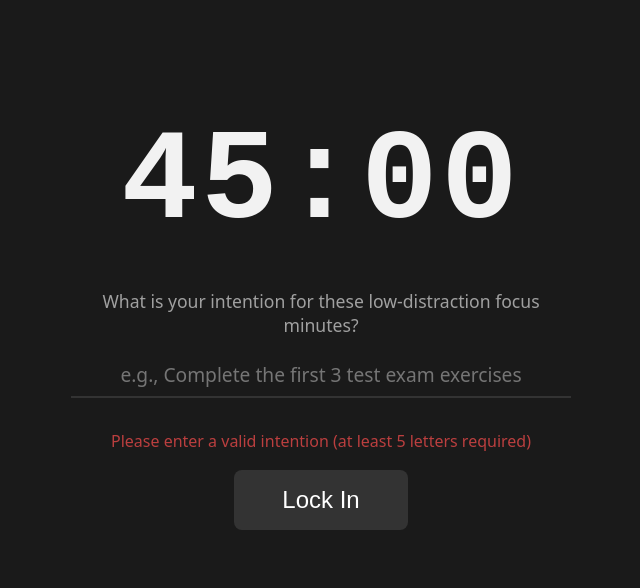
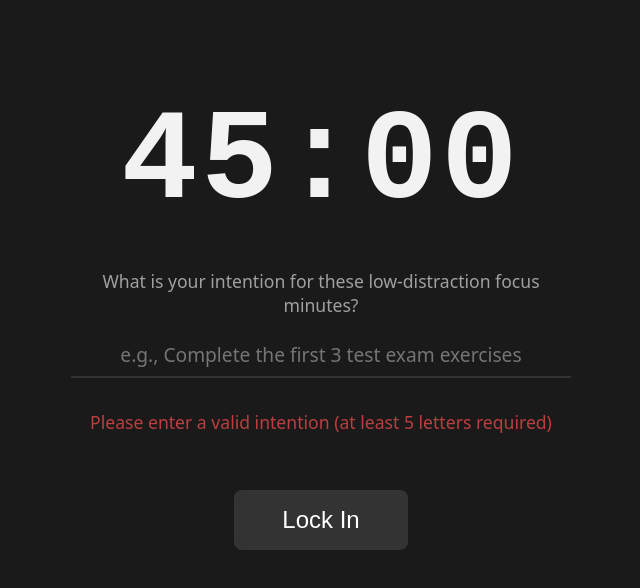
Before and after one commit to stevenlomon/lock-in-intention-timer, a React (Vite) app: page / in a window 1280 px wide. Both pictures are taken after a click on the button "Lock In". Shown: the top 588 px of the page, without its empty margins (319-959 px from the left). Built offline with nearby package versions, Linux system fonts and the light colour scheme.

Commit message:
ux: now we have *actual* pre-allocated space between the intention text input and the control buttons so that they aren't "pushed down" which is very ugly

```diff
--- a/src/App.jsx
+++ b/src/App.jsx
@@ -96,13 +96,14 @@ function App() {
       </div>
 
       <div className='controls-container'>
-        {errorMessage && <span className='intention-promp error-display'>{errorMessage}</span>}
+        {/* We always render these to hold the physical space, conditionally toggling our .invisible class instead of conditional rendering */}
+        <span className={`intention-prompt error-display ${errorMessage ? '' : 'invisible'}`}>
+          {errorMessage}
+        </span>
 
-        {showWarning && (
-          <span className='intention-prompt warning-display'>
-            It is recommended to keep your focus sessions to 60 minutes or less per session
-          </span>
-        )}
+        <span className={`intention-prompt warning-display ${showWarning ? '' : 'invisible'}`}>
+          It is recommended to keep your focus sessions to 60 minutes or less per session
+        </span>
 
         <Controls appStatus={status} onStart={handleStart} onPause={pause} onContinue={resume} onReset={handleTimerReset} />
         {/* Now with handleStart instead of just start */}
```
